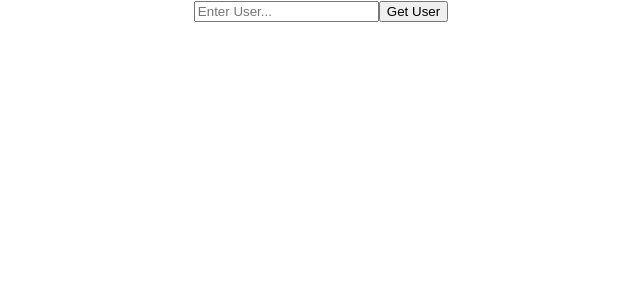
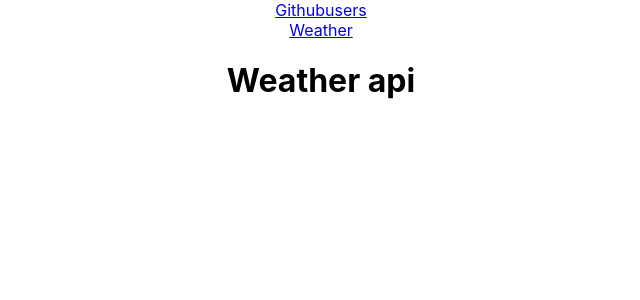
Before and after one commit to truptigaonkar/reactprojects, a React (Create React App) app: page /weather in a window 1280 px wide. Shown: the top 300 px of the page, without its empty margins (319-959 px from the left). Built offline with nearby package versions, Linux system fonts and the light colour scheme.

Commit message:
Validation for Githubusers.js, App.js:Configured helmet, router dom for geting links for 2 project

```diff
--- a/package.json
+++ b/package.json
@@ -6,6 +6,8 @@
     "axios": "^0.19.0",
     "react": "^16.12.0",
     "react-dom": "^16.12.0",
+    "react-helmet": "^5.2.1",
+    "react-router-dom": "^5.1.2",
     "react-scripts": "3.2.0"
   },
   "scripts": {
--- a/src/App.js
+++ b/src/App.js
@@ -1,11 +1,20 @@
 import React from 'react';
 import './App.css';
 import Githubusers from './components/Githubusers';
+import { BrowserRouter as Router, Route, Link } from 'react-router-dom';
+import Weather from './components/Weather';
 
 function App() {
   return (
     <div className="App">
-      <Githubusers />
+      <Router>
+        <Link to='/'>Githubusers</Link><br/>
+        <Link to='/weather'>Weather</Link>
+
+        <Route exact path="/" component={Githubusers} />
+        <Route exact path="/weather" component={Weather} />
+      </Router>
+
     </div>
   );
 }
--- a/src/components/Githubusers.js
+++ b/src/components/Githubusers.js
@@ -1,10 +1,11 @@
 import React, { Component } from 'react'
 import axios from 'axios';
+import Helmet from 'react-helmet'
 
 class githubusers extends Component {
     constructor(props){
         super(props);
-        this.state = {users:''}
+        this.state = {users:'', errorMessage:''}
     }
     // state = {
     //     users: "",
@@ -26,18 +27,32 @@ class githubusers extends Component {
                     login: response.data.login, //showing login on webpage
                     name:response.data.name //showing name on webpage
                 });
-            });
+            })
+            .catch(error => {
+                console.log("Error is:", error);
+                  this.setState({
+                    errorMessage:
+                      "Username does not exist. Please enter valid username"
+                  });
+              });
     };
+
+      //Disappear error message after 2000sec.
+  componentDidUpdate() {
+    setTimeout(() => this.setState({ errorMessage: "" }), 2000);
+  }
 
     render() {
         return (
             <>
-                <title>Home</title>
+                <Helmet><title>Githubusers</title></Helmet>
+                <h1>Github users</h1>
                 {/* <form onSubmit={this.getUser.bind(this)}> */}
                 <form onSubmit={this.getUser}>
                     <input type="text" name="login" placeholder="Enter User..." />
                     <button>Get User</button>
-                     <p>{this.state.login}</p> {/* showing login on webpage */}
+                    <p>{this.state.errorMessage}</p>
+                    <p>{this.state.login}</p> {/* showing login on webpage */}
                     <p>{this.state.name}</p> {/* showing name on webpage  */}
                 </form>
             </>
--- /dev/null
+++ b/src/components/Weather.js
@@ -0,0 +1,15 @@
+import React, { Component } from 'react'
+import { Helmet } from 'react-helmet';
+
+class Weather extends Component {
+    render() {
+        return (
+            <div>
+            <Helmet><title>Weather</title></Helmet>
+                <h1>Weather api</h1>
+            </div>
+        )
+    }
+}
+
+export default Weather
```
Also changed, not shown: 1 other file (tests, documents, lock files or other folders).
